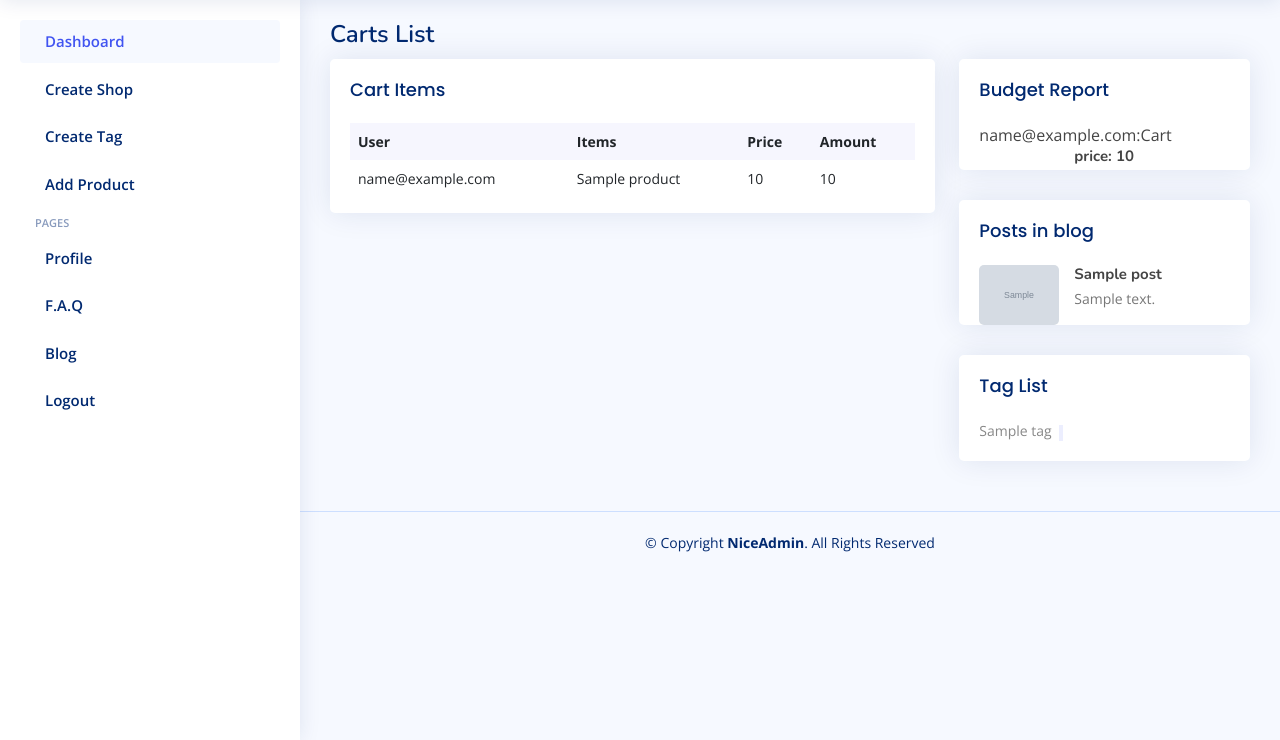
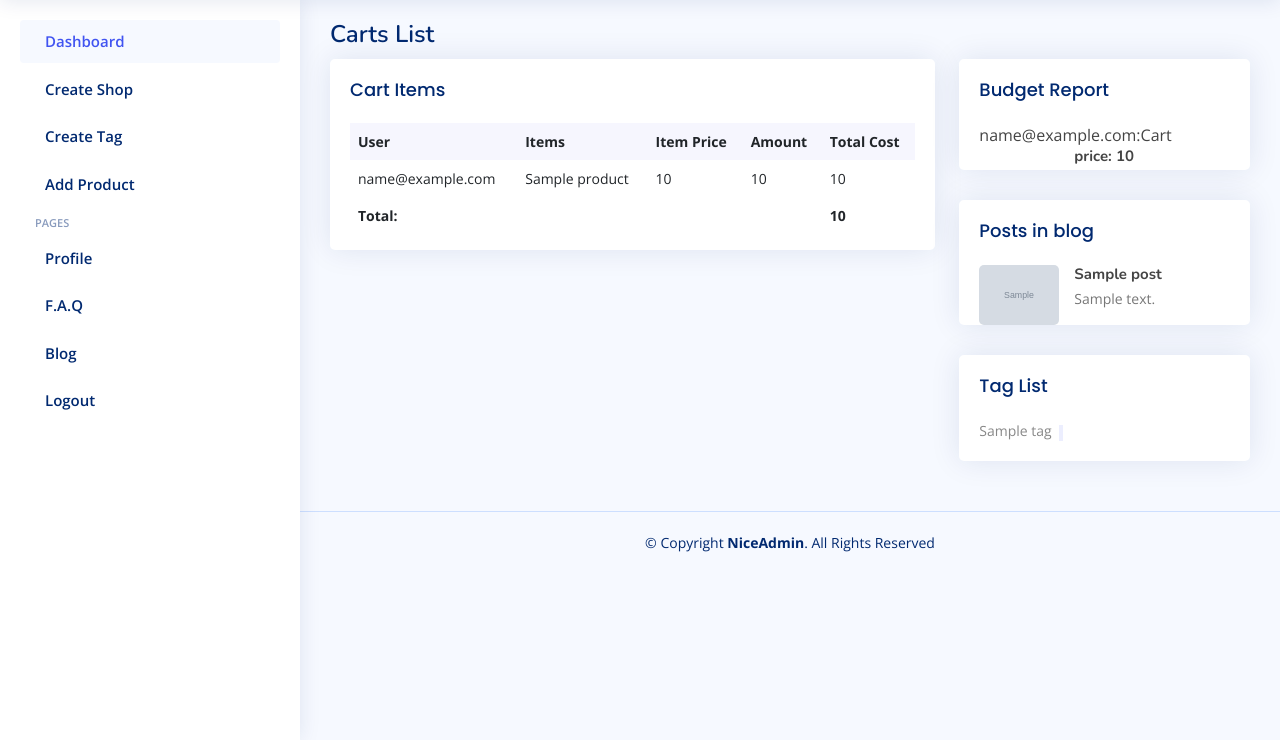
Before and after one commit to rbehzad/django_online_store, a Django app: a page that uses shop_managing/templates/shop_managing/cart_detail.html in a window 1280 px wide. Shown: the part 60-800 px from the top of the page. Run offline with Django 4.2, Linux system fonts and the light colour scheme; a user stored in the database is signed in; tables that the repository leaves empty hold one stand-in row (values such as "Sample post"); grey boxes marked "Sample" are stand-in pictures; some libraries are stand-ins or nearby versions.

Commit message:
add total_cost field to CartItem model

```diff
--- a/shop_managing/templates/shop_managing/cart_detail.html
+++ b/shop_managing/templates/shop_managing/cart_detail.html
@@ -19,8 +19,9 @@ Carts List
             <tr>
                 <th scope="col">User</th>
                 <th scope="col">Items</th>
-                <th scope="col">Price</th>
+                <th scope="col">Item Price</th>
                 <th scope="col">Amount</th>
+                <th scope="col">Total Cost</th>
             </tr>
             </thead>
             <tbody>
@@ -30,8 +31,16 @@ Carts List
                 <td>{{ item.product.title }}</td>
                 <td>{{ item.product.price }}</td>
                 <td>{{ item.amount }}</td>
+                <td>{{ item.total_cost }}</td>
             </tr>
             {% endfor %}
+            <tr>
+                <th>Total:</th>
+                <td></td>
+                <td></td>
+                <td></td>
+                <th>{{ cart.total_cost }}</th>
+            </tr>
             </tbody>
         </table>
 
--- a/shopping/models.py
+++ b/shopping/models.py
@@ -9,7 +9,7 @@ from django.db.models.signals import pre_save
 
 class Cart(models.Model):
     user = models.ForeignKey(User, on_delete=CASCADE)
-    title = models.CharField(max_length=120, default='cart1')
+    title = models.CharField(max_length=120)
     slug = models.SlugField(unique=True, max_length=120, null=True, blank=True)
     STATUS_CHOICES = {
         ('Pending', 'Pending'),
@@ -23,7 +23,7 @@ class Cart(models.Model):
         default='pending',
     )
 
-    total_cost = models.IntegerField()
+    total_cost = models.IntegerField(default=0)
     created_at = models.DateTimeField(auto_now_add=True)
     shop = models.ForeignKey(Shop, on_delete=SET_NULL, null=True)
 
@@ -38,7 +38,7 @@ class CartItem(models.Model):
     cart = models.ForeignKey(Cart, on_delete=CASCADE)
     product = models.ForeignKey(Product, on_delete=CASCADE)
     amount = models.IntegerField(default=1)
-
+    total_cost = models.IntegerField(default=0)
 
     def __str__(self):
         return self.product.title
```
Also changed, not shown: shopping/migrations/0011_auto_20220106_1646.py (added), shopping/migrations/0012_auto_20220106_1654.py (added), shopping/migrations/0013_auto_20220106_1702.py (added).
